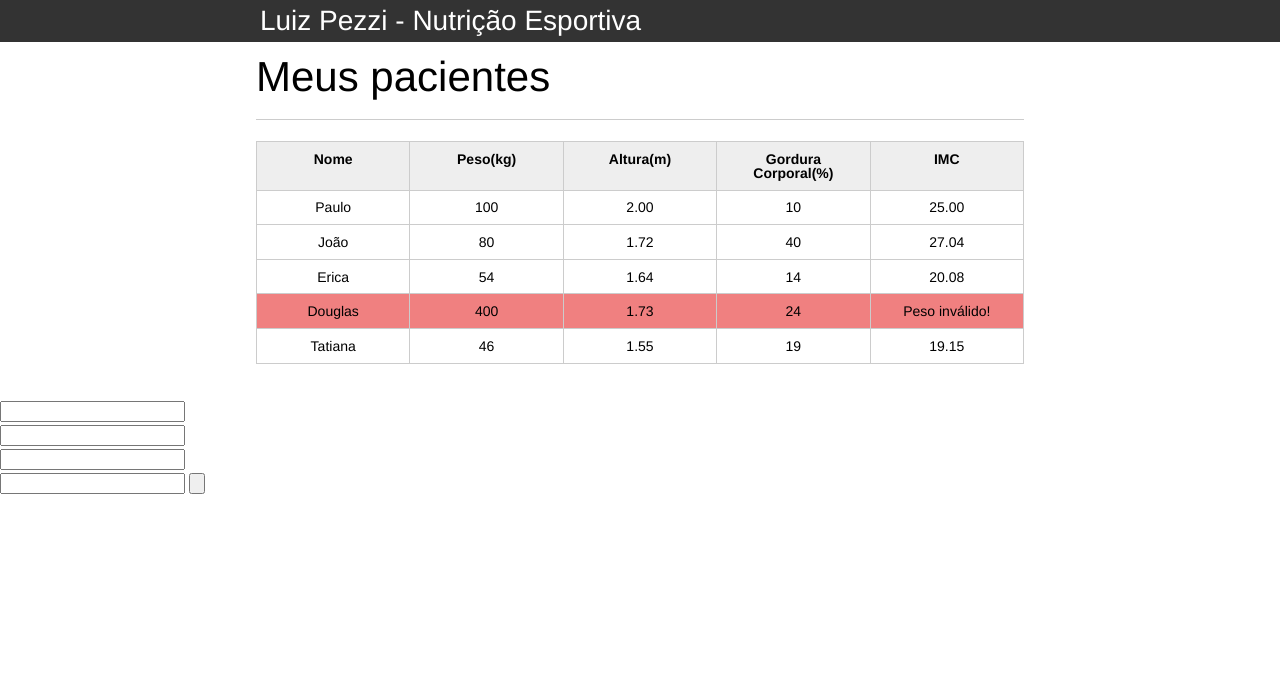
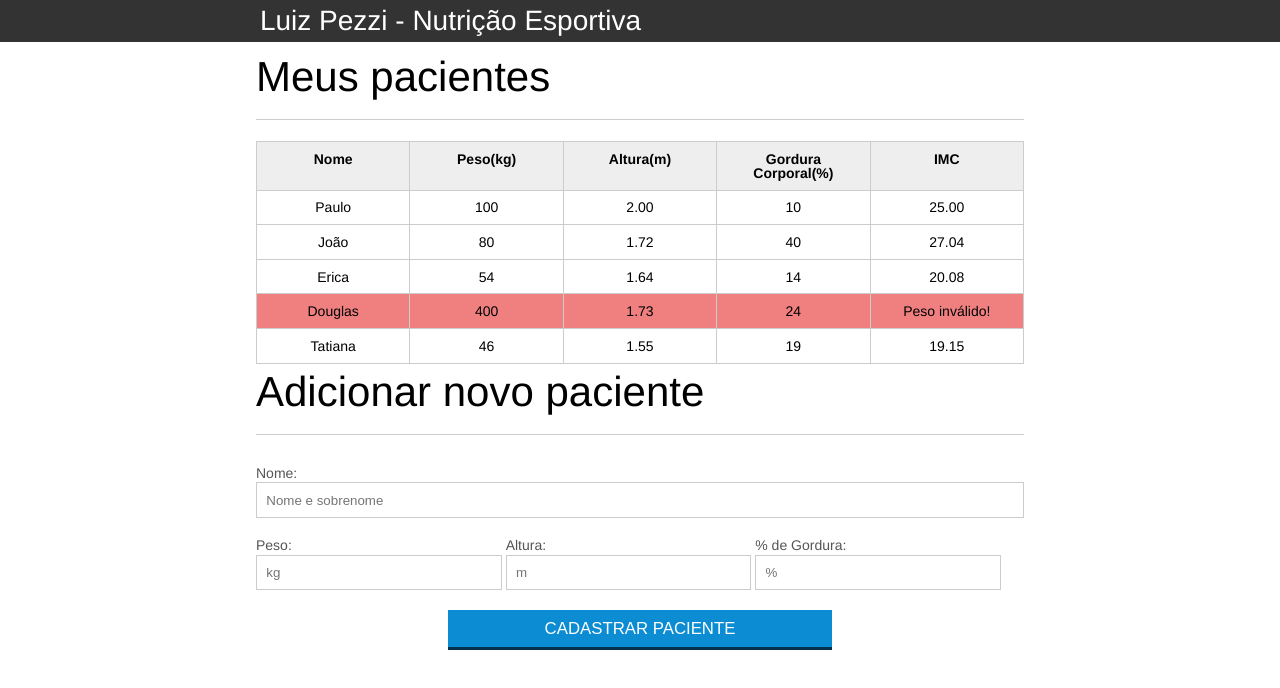
Before and after one commit to luizfernandopezzi/JavaScriptProgramandoNaLinguagemWeb, a plain HTML site: page index.html in a window 1280 px wide. Drawn offline with Linux system fonts and the light colour scheme.

Commit message:
Adicionando css, html e js referente ao final da aula 3

```diff
--- a/css/index.css
+++ b/css/index.css
@@ -82,7 +82,6 @@ label{
 	width: 100%;
 	border: 1px solid #ccc;
 	padding: .7em;
-	width: 100%;
 }
 
 .campo-medio{
@@ -96,22 +95,26 @@ label{
 	padding: 10px 0px;
 }
 
+#gruponome{
+	width: 100%;
+	padding: 10px 0px;
+	display: block;
+}
+
 button{
 	padding: .5em 2em;
 	border: 0;
 	border-bottom: 3px solid;
 	font-size: 1.2em;
 	cursor: pointer;
-	margin: 0;
 	margin-top: -3px;
 	color: #fff;
 	background-color:#0c8cd3;
 	border-color: #04324c;
-	width: 20%;
-    display: block;
+	width: 50%;
     clear: both;
-    margin: 10px 0px;
-
+    margin: 10px auto;
+	display: block;
 }
 
 button:active{
@@ -122,7 +125,6 @@ button:active{
 button[disabled=disabled], button:disabled {
     background-color: gray;
 	border-color: darkgray;
-
 }
 
 .adicionar-paciente{
--- a/index.html
+++ b/index.html
@@ -75,21 +75,28 @@
 				</table>
 			</section>
 
-			<section>
-				<form>
-					<label></label>
-					<input>
+			<section class="container">
+					<h2>Adicionar novo paciente</h2>
+					<form id="formulario">
+						<div class="grupo" id="gruponome">
+							<label for="nome" class="campo-medio">Nome:</label>
+							<input id="nome" name="nome" type="text" placeholder="Nome e sobrenome" class="campo">
+						</div>
+						<div class="grupo">
+							<label for="peso"c lass="campo-medio">Peso:</label>
+							<input id="peso" name="peso" type="text" placeholder="kg" class="campo">
+						</div>
+						<div class="grupo">
+							<label for="altura" class="campo-medio">Altura:</label>
+							<input id="altura" name="altura" type="text" placeholder="m" class="campo">
+						</div>
+						<div class="grupo">
+							<label for="gordura" class="campo-medio">% de Gordura:</label>
+							<input id="gordura" type="text" placeholder="%" class="campo">
+						</div>
 
-					<label></label>
-					<input>
-
-					<label></label>
-					<input>
-
-					<label></label>
-					<input>
-
-					<input type="button">
+					<button id="adicionar-paciente" class="botao bto-principal">CADASTRAR PACIENTE</button>
+					<!-- <input type="submit" value="Cadastrar paciente" id="adicionar-paciente"> -->
 				</form>
 			</section>
 		</main>
```
Also changed, not shown: principal.js (+4 -3 lines).
